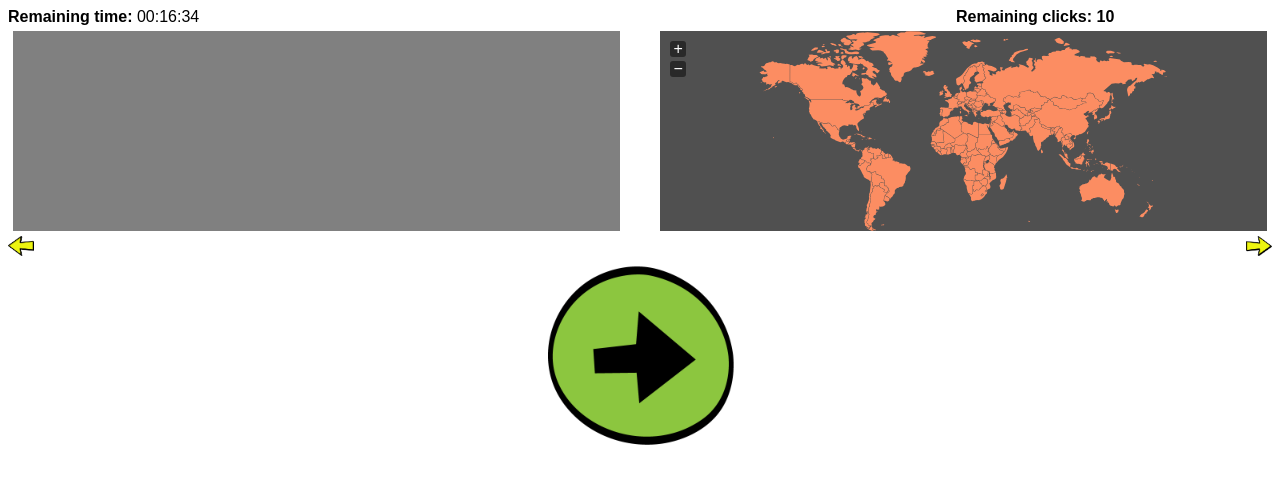
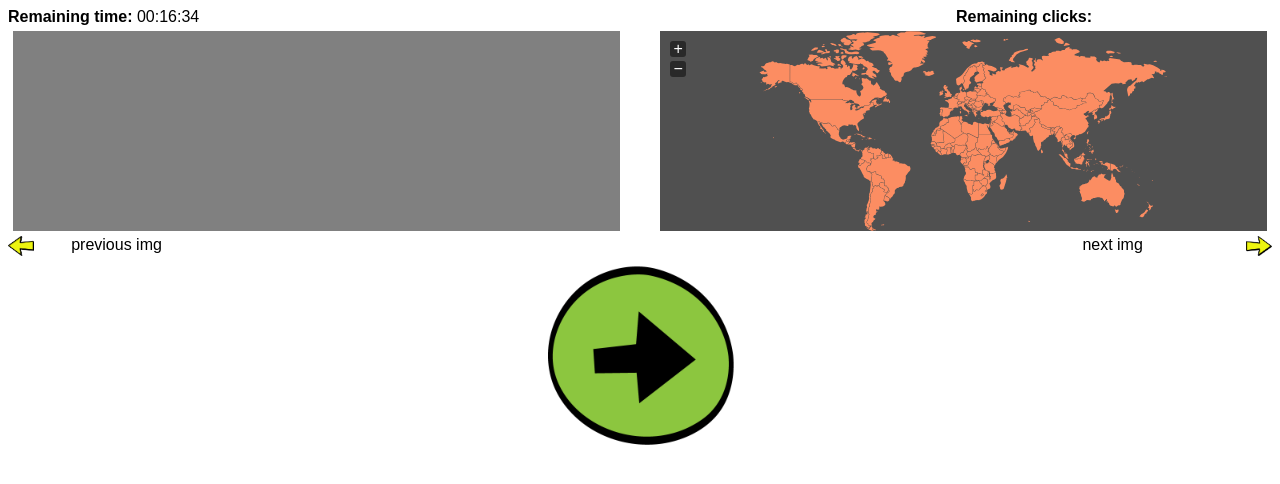
Before and after one commit to kelseyc18/geografun, a PHP site: page / in a window 1280 px wide. Shown: the top 484 px of the page. Run offline with PHP 8.4, Linux system fonts and the light colour scheme.

Commit message:
more end of game stuff

```diff
--- a/src/geografun.css
+++ b/src/geografun.css
@@ -48,7 +48,7 @@
   height: 20px;
   padding: 0px;
   border: 0px;
-  width: 10%;
+  width: 5%;
   float: left;
   background-size:contain;
   position: relative;
@@ -60,7 +60,7 @@
   height: 20px;
   padding: 0px;
   border: 0px;
-  width: 80%;
+  width: 70%;
   float: left;
   background-size:contain;
   position: relative;
@@ -74,7 +74,7 @@
   height: 20px;
   padding: 0px;
   border: 0px;
-  width: 10%;
+  width: 5%;
   float: right;
   background-size:contain;
   position: relative;
--- a/src/geografun.js
+++ b/src/geografun.js
@@ -53,6 +53,13 @@
   makeAGuess.id = "makeAGuess";
   makeAGuess.innerHTML = "guess!";
   makeAGuess.onclick = function() { checkIfCorrect() };
+
+  var nclicks = document.getElementById("numberOfClicks");
+  gf.nclicks = 2;
+  nclicks.innerHTML = gf.nclicks.toString();
+
+  //ar viewframe = document.getElementById("viewframe");
+  viewer.onclick = function() { adjustClicks(); };
 
   document.body.appendChild(makeAGuess);
 
@@ -321,7 +328,21 @@
   var guess = select.value;
   if (gf.location==guess.toLowerCase())
     alert("correct!");
-  else {
+  else
+  {
     alert("wrong!");
+    location.reload();
   }
 }
+
+function adjustClicks()
+{
+  if (gf.nclicks==0)
+  {
+    alert("too many clicks!");
+    location.reload();
+  }
+  gf.nclicks--;
+  var nclicks = document.getElementById("numberOfClicks");
+  nclicks.innerHTML = gf.nclicks.toString();
+}
--- a/src/index.html
+++ b/src/index.html
@@ -62,7 +62,8 @@
     <script type="text/javascript">window.onload = CreateTimer('timer',1000);</script>
     </div>
     <div id="clicksCounter" style="width:25%; float:right">
-      <b>Remaining clicks: 10</b>
+      <b>Remaining clicks:</b>
+      <b id="numberOfClicks"></b>
     </div>
 
     <!-- add the logbook a.k.a. guide -->
@@ -79,7 +80,9 @@
     <!-- create the viewer holding the image -->
     <div>
       <div id="arrowleft" onclick="leftArrowClicked();"></div>
+      <div style="width: 10%; float:left">previous img</div>
       <div id="arrowfill"></div>
+      <div style="width: 10%; float:left">next img</div>
       <div id="arrowright" onclick="rightArrowClicked();"></div>
       <div id="viewframe" style="float:center; border: 0px; padding: 0px; margin: 0 0 0 0;">
         <div id="play" onclick="gfStart()"></div>
--- a/src/timer.js
+++ b/src/timer.js
@@ -10,7 +10,7 @@
   if (TotalSeconds<=0)
   {
     alert("time is up!");
-    //gfStart();
+    location.reload();
     return;
   }
   TotalSeconds -= 1;
```
